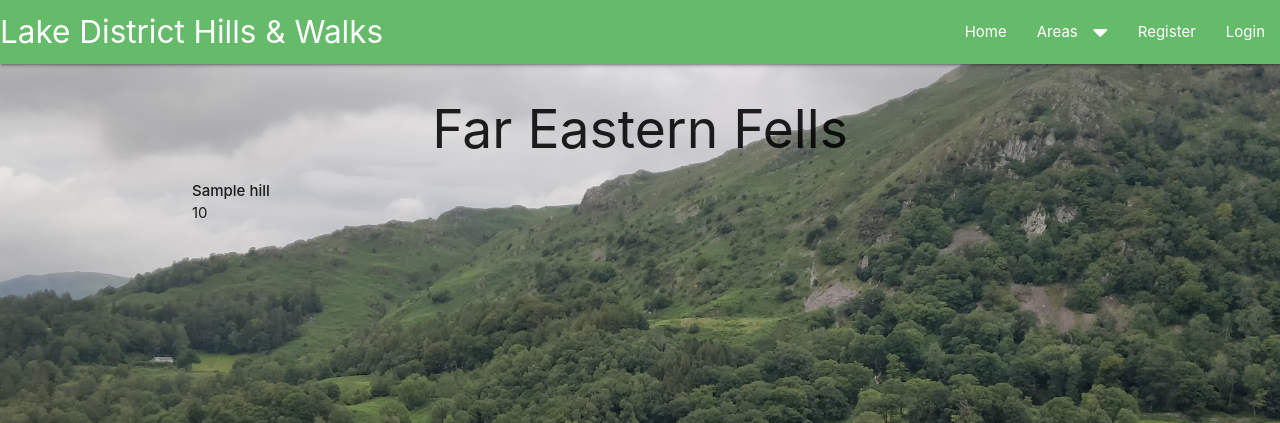
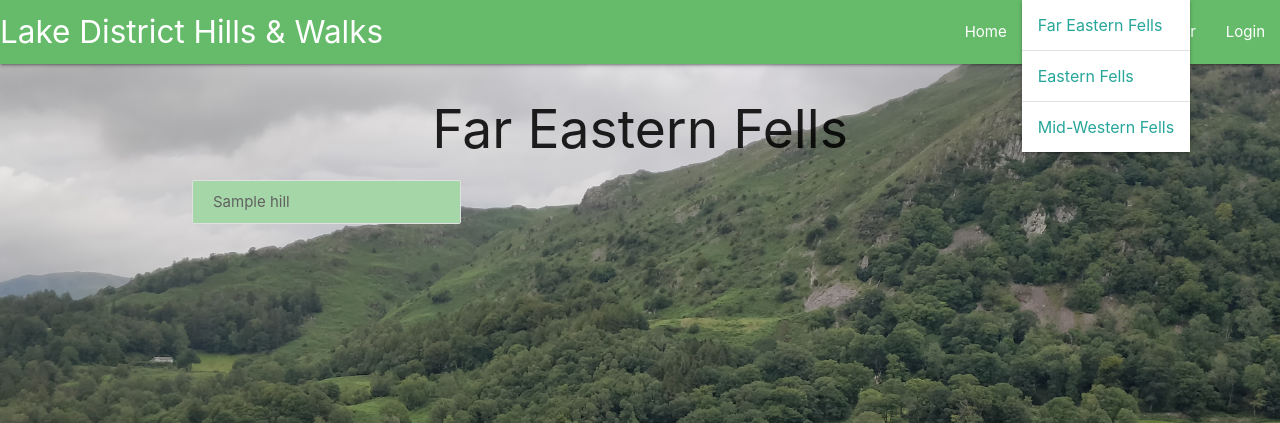
Before and after one commit to mattb0101/lakes_walks, a Flask app: page /area in a window 1280 px wide, after a click on "Areas". Shown: the top 423 px of the page. Run offline with Flask 2, Linux system fonts and the light colour scheme; a database or web service that is not in the repository returns one stand-in record (values such as "Sample title"); some libraries are stand-ins or nearby versions.

Commit message:
Adding list of mountains to far easten page and getting dropdowns working for mobile and desktop menus

```diff
--- a/static/css/style.css
+++ b/static/css/style.css
@@ -9,10 +9,18 @@ body {
     height: 100vh;
     background-size: cover;
     background-position: center;
-
 }
 
 .login-form, .register-form {
     padding: 3vmin;
     vertical-align: center;
 }
+
+.dropdown-content{
+   width: max-content !important;
+   height:auto !important;
+}
+
+.collection {
+    width: 30%;
+}
--- a/static/js/script.js
+++ b/static/js/script.js
@@ -1,4 +1,4 @@
 $(document).ready(function(){
     $('.sidenav').sidenav();
-    $(".dropdown-trigger").dropdown();
+    $('.dropdown-trigger').dropdown({hover: false});
   });
--- a/templates/areas.html
+++ b/templates/areas.html
@@ -2,8 +2,8 @@
 
     {% block content %}
         <h2 class="s12 center-align">Far Eastern Fells</h2>
-		{% for hill in hills %}
-		<strong>{{hill.name }}</strong>
-		<p>{{ hill.height }}</p>
+        <div class="collection">
+		{% for hill in hills|sort(attribute='name') %}
+        <a href="#!" class="collection-item green lighten-3 grey-text text-darken-2">{{ hill.name }}</a>
 		{% endfor %}
     {% endblock %}
--- a/templates/base.html
+++ b/templates/base.html
@@ -20,15 +20,22 @@
 		<li class="divider"></li>
 		<li><a href="#!">Mid-Western Fells</a></li>
 	</ul>
+    <ul id="dropdown-phone" class="dropdown-content">
+		<li><a href="{{ url_for('area') }}">Far Eastern Fells</a></li>
+		<li class="divider"></li>
+		<li><a href="#!">Eastern Fells</a></li>
+		<li class="divider"></li>
+		<li><a href="#!">Mid-Western Fells</a></li>
+	</ul>
+
 	<nav>
 		<div class="nav-wrapper green lighten-1">
-
 			<a href="{{ url_for('index') }}" class="brand-logo">Lake District Hills & Walks</a>
 			<a href="#" data-target="mobile-demo" class="sidenav-trigger"><i class="fas fa-bars"></i></a>
 			<ul class="right hide-on-med-and-down">
 				<li><a href="{{ url_for('index') }}">Home</a></li>
-				<li><a class="dropdown-trigger" href="#!"
-						data-target="dropdown1">Areas<i class="fas fa-caret-down right"></i></a></li>
+				<li><a class="dropdown-trigger" href="#!" data-target="dropdown1">Areas<i class="fas fa-caret-down right"></i></a>
+				</li>
 				{% if session.user %}
 				<li><a href="#">Profile</a></li>
 				<li><a href="{{ url_for('logout') }}">Logout</a></li>
@@ -42,7 +49,7 @@
 
 		<ul class="sidenav" id="mobile-demo">
 			<li><a href="{{ url_for('index') }}">Home</a></li>
-		<li><a class="dropdown-trigger" href="#!" data-target="dropdown1">Areas<i class="fas fa-caret-down right"></i></a>
+			<li><a class="dropdown-trigger" href="#!" data-target="dropdown-phone">Areas<i class="fas fa-caret-down right"></i></a>
 			</li>
 			{% if session.user %}
 			<li><a href="#">Profile</a></li>
@@ -52,6 +59,8 @@
 			<li><a href="{{ url_for('login') }}">Login</a></li>
 			{% endif %}
 		</ul>
+
+
 
     <section>
         <!-- Flash messages when a user tried registering -->
```
Also changed, not shown: static/img/thornthwaite-cragg.jpg (added). Lines whose indentation alone changed are shown as unchanged.
